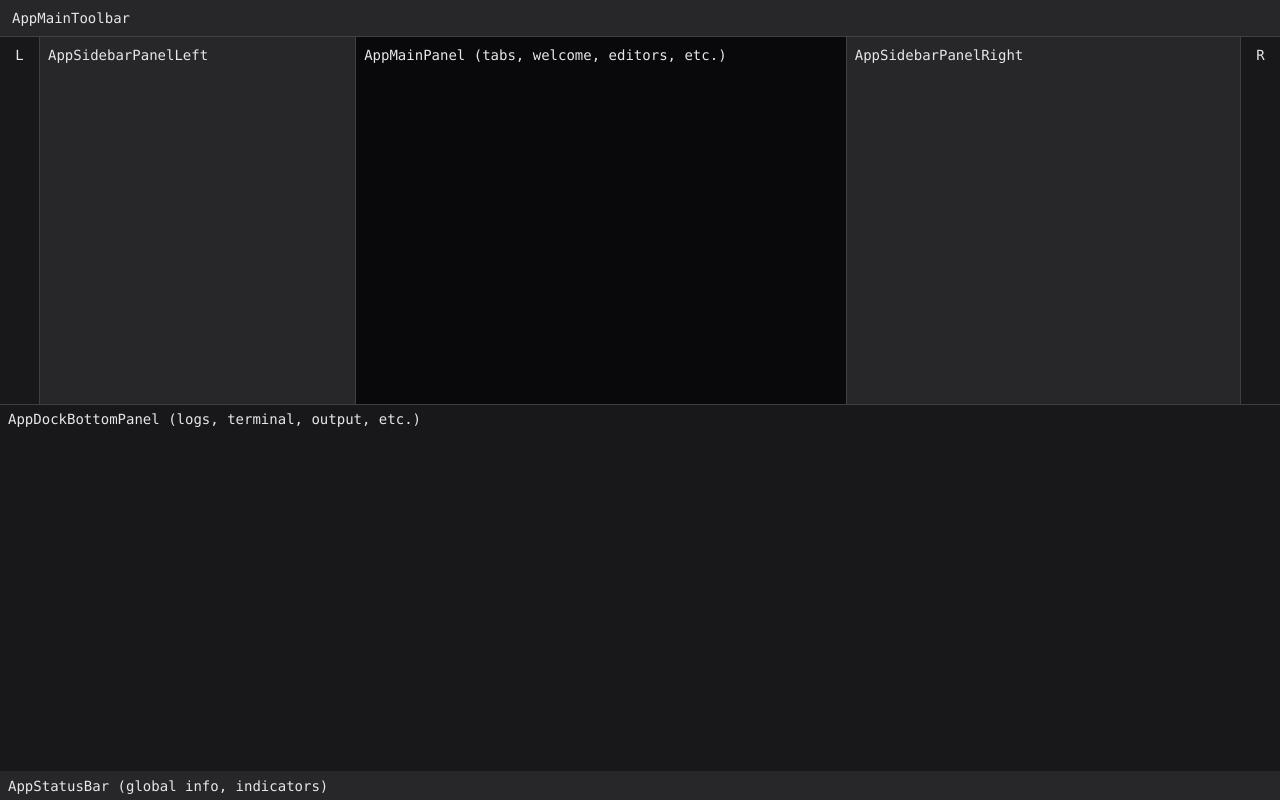
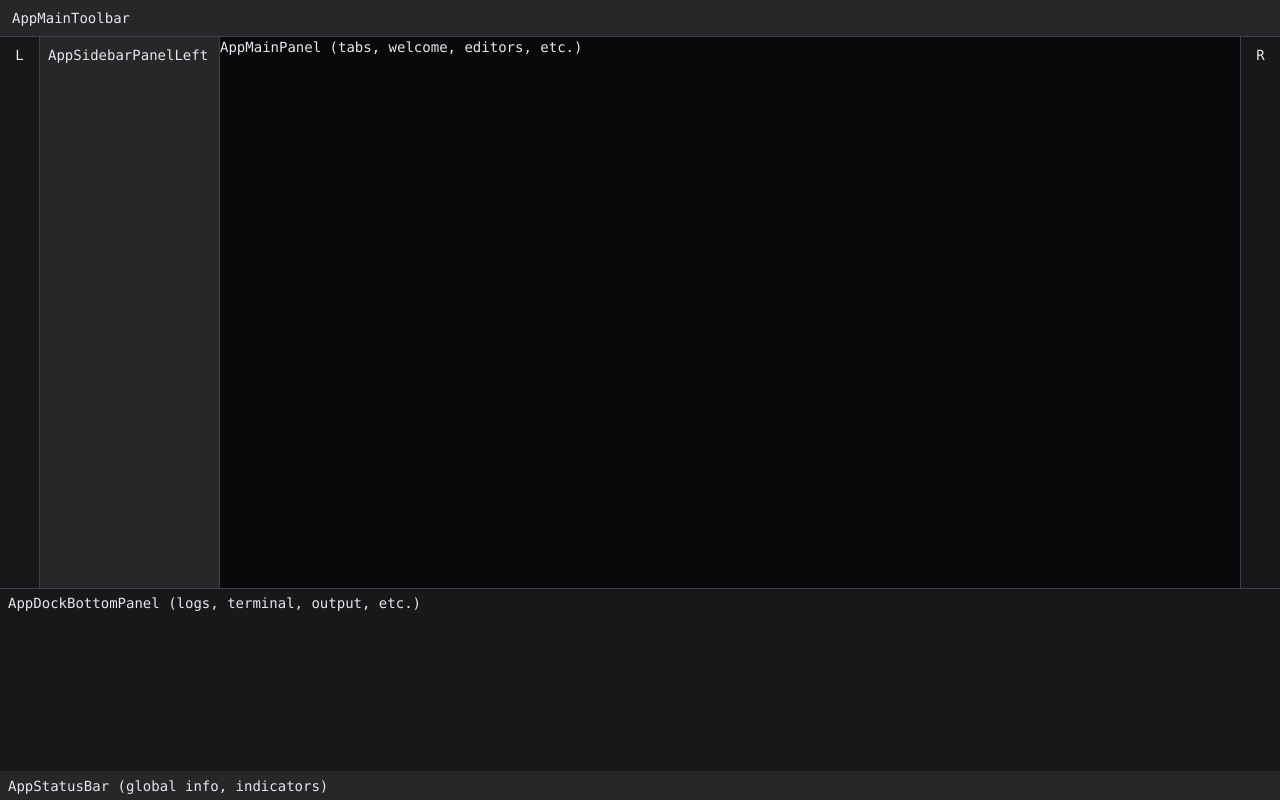
Before and after one commit to NekoOs/shimp, a Vue app: page / in a window 1280 px wide. Built offline with nearby package versions, Linux system fonts and the light colour scheme.

Commit message:
Refines layout and component borders for better UX
Adjusts layout structure with improved splitting and default sizes to enhance usability.
Updates sidebar and toolbar styles to ensure consistent full-height appearance.
Enhances overall layout flexibility to support future interface scaling.

```diff
--- a/src/components/App.vue
+++ b/src/components/App.vue
@@ -18,16 +18,18 @@ import AppMainPanel from './AppMainPanel.vue'
       direction="vertical"
       class="flex-1 overflow-hidden"
     >
-      <!-- Top horizontal layout -->
+      <!-- Main horizontal layout -->
       <SplitterPanel :min-size="40">
+        <div class="flex h-full">
+          <AppToolWindowBarLeft />
+
           <SplitterGroup
             direction="horizontal"
-          class="h-full"
+            class="flex-1"
           >
-          <AppToolWindowBarLeft />
             <SplitterPanel
               :min-size="10"
-            size="16"
+              :default-size="15"
               collapsible
             >
               <AppSidebarPanelLeft />
@@ -35,10 +37,7 @@ import AppMainPanel from './AppMainPanel.vue'
 
             <SplitterResizeHandle />
 
-          <SplitterPanel
-            :min-size="40"
-            class="bg-zinc-950 p-2"
-          >
+            <SplitterPanel>
               <AppMainPanel />
             </SplitterPanel>
 
@@ -46,20 +45,22 @@ import AppMainPanel from './AppMainPanel.vue'
 
             <SplitterPanel
               :min-size="10"
-            size="16"
+              :default-size="0"
               collapsible
             >
               <AppSidebarPanelRight />
             </SplitterPanel>
+          </SplitterGroup>
+
           <AppToolWindowBarRight />
-        </SplitterGroup>
+        </div>
       </SplitterPanel>
 
       <SplitterResizeHandle />
 
       <SplitterPanel
         :min-size="15"
-        size="25"
+        :default-size="25"
         collapsible
       >
         <AppDockBottomPanel />
--- a/src/components/AppToolWindowBarLeft.vue
+++ b/src/components/AppToolWindowBarLeft.vue
@@ -2,7 +2,7 @@
 </script>
 
 <template>
-  <div class="w-10 bg-zinc-900 border-r border-zinc-700 p-2 flex justify-center">
+  <div class="w-10 h-full bg-zinc-900 border-r border-zinc-700 p-2 flex justify-center">
     L
   </div>
 </template>
--- a/src/components/AppToolWindowBarRight.vue
+++ b/src/components/AppToolWindowBarRight.vue
@@ -2,7 +2,7 @@
 </script>
 
 <template>
-  <div class="w-10 bg-zinc-900 border-l border-zinc-700 p-2 flex justify-center">
+  <div class="w-10 h-full bg-zinc-900 border-l border-zinc-700 p-2 flex justify-center">
     R
   </div>
 </template>
```
Lines whose indentation alone changed are shown as unchanged.
